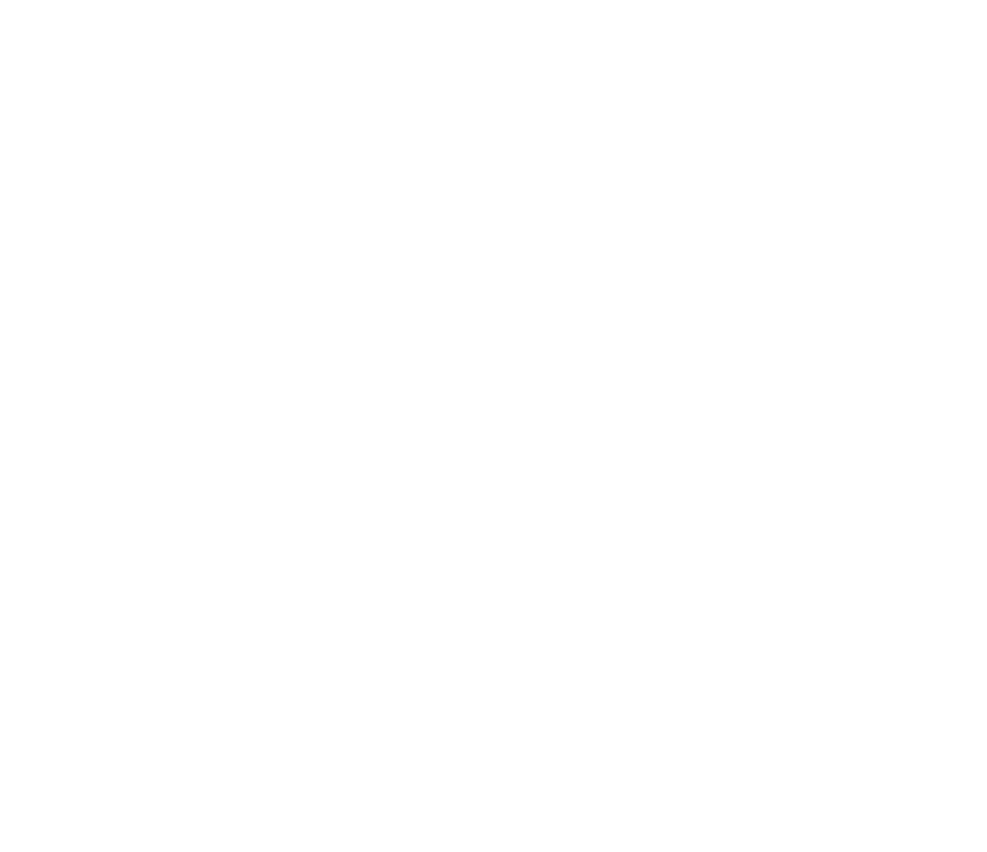
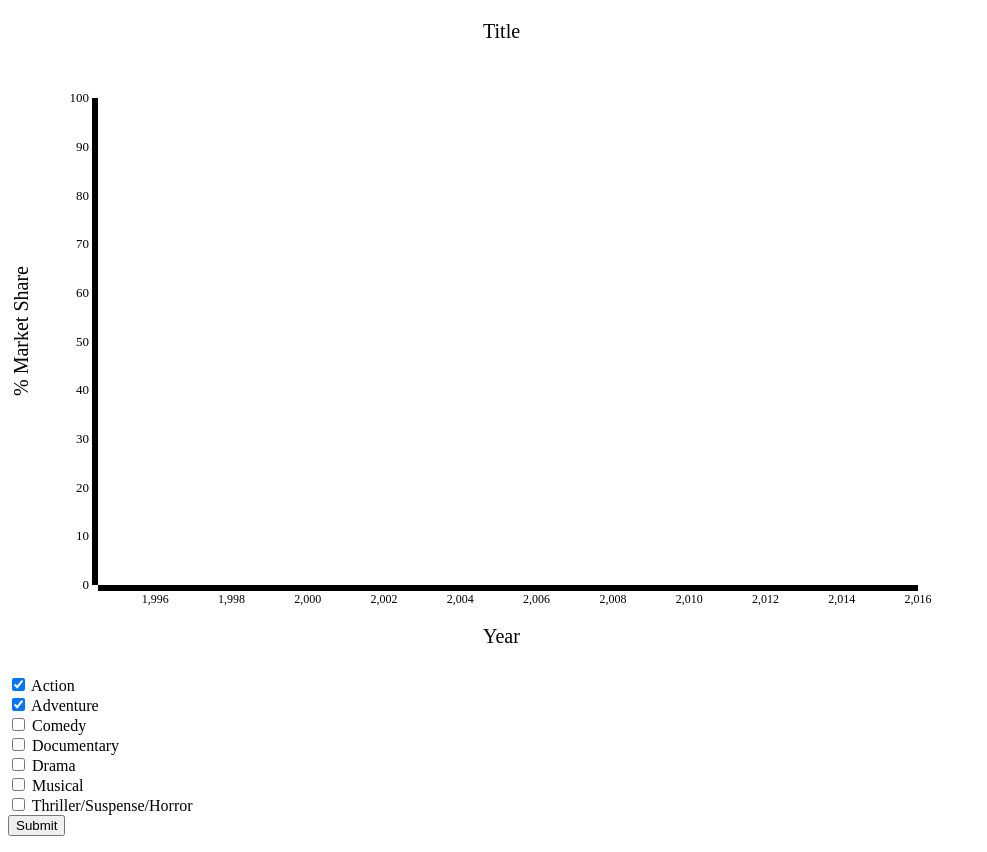
Before and after one commit to nicole-tan/3300FinalProject, a plain HTML site: page index.html in a window 1280 px wide. Shown: the whole page, without its empty margins (0-987 px from the left). Before the commit the page ends 800 px from the top, so only its background shows below. Drawn offline with nearby package versions, Linux system fonts and the light colour scheme; no server answers.

Commit message:
Added files via upload

```diff
--- a/index.html
+++ b/index.html
@@ -5,7 +5,77 @@
 </head>
 <body>
 
+	<div id="genreMarket">
 
+	</div>
+
+	<div id="form">
+		<form id = "genre_form">
+	<input type = "checkbox" class = "genre_class" name = "genres[]" value = "action" checked> Action <br>
+	<input type = "checkbox" class = "genre_class" name = "genres[]" value = "adventure" checked> Adventure <br>
+	<input type = "checkbox" class = "genre_class"  name = "genres[]" value = "comedy"> Comedy <br>
+	<input type = "checkbox" class = "genre_class" name = "genres[]" value = "documentary"> Documentary <br>
+	<input type = "checkbox" class = "genre_class" name = "genres[]" value = "drama"> Drama <br>
+	<input type = "checkbox" class = "genre_class" name = "genres[]" value = "musical"> Musical <br>
+	<input type = "checkbox" class = "genre_class" name = "genres[]" value = "tsh"> Thriller/Suspense/Horror <br>
+	<input type = "submit" name = "submit_genre" onclick = "Click(); return false;"  value = "Submit" >
+	</form>
+</div>
+
+
+	<script>
+		var genreWidth = 1000,
+    		genreHeight = 667,
+    		padding = 90;
+    	var genreMap;
+
+    	var svgGenre = d3.select("#genreMarket").append("svg")
+    		.attr("width", genreWidth)
+    		.attr("height", genreHeight);
+
+    	var xScale = d3.scale.linear().domain([1994.5,2016]).range([padding, genreWidth-padding]);
+    	var yScale = d3.scale.linear().domain([0,100]).range([genreHeight-padding, padding]);
+
+    	var xAxis = d3.svg.axis().scale(xScale).orient("bottom");
+    	var yAxis = d3.svg.axis().scale(yScale).orient("left");
+
+    	svgGenre.append("g").attr("class", "axis")
+			.attr("transform", "translate(0," + yScale(0) + ")")
+			.call(xAxis).selectAll("text").attr("font-size", 12);
+
+		svgGenre.append("g").attr("class", "axis")
+			.attr("transform", "translate(" + xScale(1994.5) + ",0)")
+			.call(yAxis).selectAll("text").attr("font-size", 13);
+
+		svgGenre.append("text").text("Title").attr("x", 475).attr("y", 30).style("font-style", "arial").style("font-size", 20);
+		svgGenre.append("text").text("Year").attr("x", 475).attr("y", 635).style("font-style", "arial").style("font-size", 20);
+		svgGenre.append("text").text("% Market Share").attr("x", 2).attr("y", 250).style("font-style", "arial").style("font-size", 20)
+			.attr("transform", "rotate(270 80 310)");
+
+
+		function Click() {
+			var checkedValue = document.querySelectorAll('.genre_class:checked');
+			var checked_array = [];
+			for (var i = 0; i < checkedValue.length; i++) {
+				console.log(checkedValue[i].value);
+				checked_array.push(checkedValue[i].value);
+			}
+				//console.log(checked_array);
+				return false;
+		}
+		d3.csv("data/genreMarketShareData.csv", function(error, rows) {
+			var genreIDs = [];
+
+			genreMap = d3.map(rows, function(id) {
+				genreIDs.push(id.ID);
+				return Number(id.ID);
+			});
+		});
+
+
+
+
+	</script>
 
 
 
--- /dev/null
+++ b/styles.css
@@ -0,0 +1,13 @@
+/* Stylesheet */
+
+svg {
+	margin: 20px;
+	background-color: #eee;
+}
+.axis path {
+	 fill: none;
+	 stroke: black;
+}
+.axis line {
+	stroke: black;
+}
```
